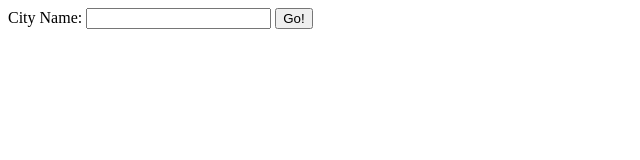
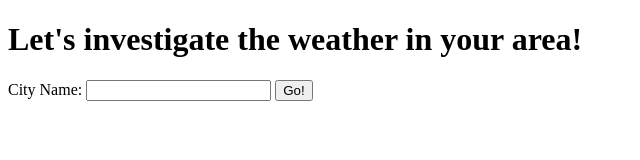
Before and after one commit to pswanzy/weather_API, a website: page index.html in a window 1280 px wide. Shown: the whole page, without its empty margins (0-640 px from the left). Drawn offline with Linux system fonts and the light colour scheme.

Commit message:
added a heading in index.html

```diff
--- a/index.html
+++ b/index.html
@@ -7,6 +7,7 @@
     <title>WeatherApp</title>
 </head>
 <body>
+  <h1>Let's investigate the weather in your area!</h1>
     <form class="" action="/" method="post">
         <label for="cityInput">City Name: </label>
         <input id="cityInput" type="text" name="cityName">
```
